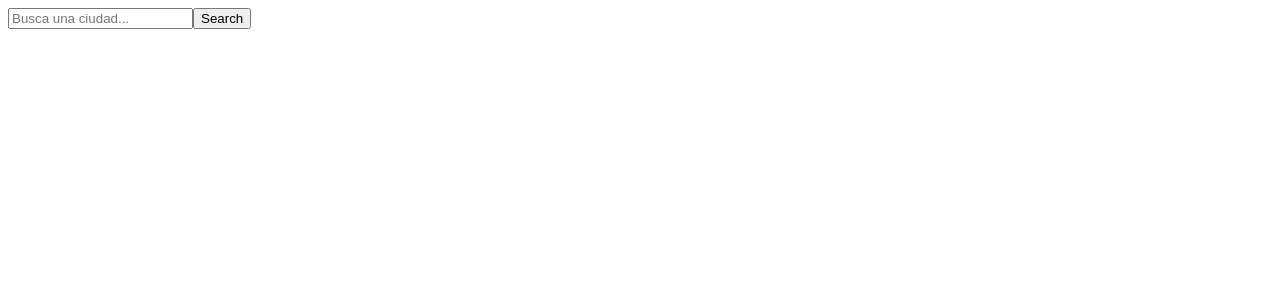
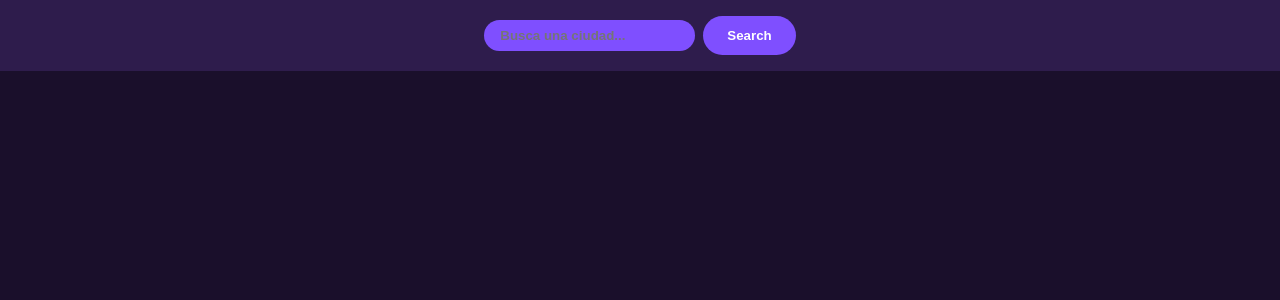
Before and after one commit to Artarexces/Weather-app, a React (Vite) app in the folder WeatherApp/: page / in a window 1280 px wide. Shown: the top 300 px of the page. Built offline with nearby package versions, Linux system fonts and the light colour scheme; no server answers.

Commit message:
Rework componentes + css

```diff
--- a/WeatherApp/src/App.css
+++ b/WeatherApp/src/App.css
@@ -0,0 +1,148 @@
+:root {
+    --bg-dark: #1a0f2b;
+    --bg-ligth: #2e1c4c;
+    --card-bg: #3a245f;
+    --accent: #7f4fff;
+    --text-ligth: #ffffff;
+    --text-muted: #cfc5e2;
+}
+
+body {
+    margin: 0;
+    padding: 0;
+    font-family: 'Segoe UI', Tahoma, Geneva, Verdana, sans-serif;
+    background-color: var(--bg-dark);
+    color: var(--text-ligth);
+}
+
+.App {
+    display: flex;
+    flex-direction: column;
+    min-height: 100vh;
+}
+
+main {
+    flex: 1;
+    padding: 1rem;
+    display: grid;
+    gap: 1.5rem;
+    grid-template-columns: 1fr 1fr;
+}
+
+@media (max-width: 786px) {
+    main {
+        grid-template-columns: 1fr;
+    }
+}
+
+/* Header styles */
+
+.header {
+    background: var(--bg-ligth);
+    padding: 1rem;
+    text-align: center;
+}
+
+.header-form {
+    display: inline-flex;
+    align-items: center;
+    gap: 0.5rem;
+}
+
+.header-input {
+    padding: 0.5rem 1rem;
+    border: none;
+    border-radius: 999px;
+    background: var(--accent);
+    color: var(--text-ligth);
+    cursor: pointer;
+    font-weight: bold;
+}
+
+.header-btn {
+    padding: 0.75rem 1.5rem;
+    border: none;
+    border-radius: 999px;
+    background: var(--accent);
+    color: var(--text-ligth);
+    font-weight: bolder;
+    cursor: pointer;
+    transition: background 0.3s;
+}
+
+.header-btn:hover{
+    background: #9557ff;
+}
+
+
+/* Currentweather styles */
+
+.current-weather {
+    background: var(--card-bg);
+    padding: 1.5rem;
+    border-radius: 1rem;
+    text-align: center;
+}
+
+.current-weather img {
+    width: 80px;
+    height: 80px;
+}
+
+.current-weather h2 {
+    margin: 0.5rem 0;
+}
+
+.current-weather p {
+    margin: 0.25rem 0;
+    color: var(--text-muted);
+}
+
+.forecast-card {
+    display: flex;
+    gap: 1rem;
+    overflow-x: auto;
+    padding-bottom: 0.5rem;
+}
+
+.forecast-card > div {
+    background: var(--card-bg);
+    padding: 1rem;
+    border-radius: 1rem;
+    flex: 0 0 100px;
+    text-align: center;
+}
+
+.forecast-card img {
+    height: 40px;
+    width: 40px;
+
+}
+
+
+.background {
+    position: fixed;
+    top:0;
+    left:0;
+    width: 100%;
+    height: 100%;
+    z-index: -1;
+    background-size: cover;
+    transition: background 0.5s ease;
+}
+
+.background.clear {
+    background-image: url('/images/clear-day.jpg');
+}
+
+.background.night {
+    background-image: url('/images/clear-night-day.jpg');
+}
+
+.background.rain {
+    background-image: url('/images/.rain.jpg');
+}
+
+.background.cloudy {
+    background-image: url('/images/cloudy.jpg');
+}
--- a/WeatherApp/src/Components/Background.jsx
+++ b/WeatherApp/src/Components/Background.jsx
@@ -1,12 +1,22 @@
 import React from 'react'
 
 
-const Background = ({ weather, hour }) => {
+const Background = ({ weather }) => {
     let className = 'default';
 
-    if (weather?.includes('rain')) className = 'rain';
-    else if (weather?.includes('cloudy')) className = 'cloudy';
-    else if (weather?.includes('clear')) className = hour > 18 ? 'night' : 'clear';
+    if(weather && weather.weather && weather.weather.length){
+        const condition = weather.weather[0].main.toLowerCase();
+
+        const hour = new Date(weather.dt * 1000).getHours();
+
+        if(condition.includes('rain')) {
+            className ='rain';
+        } else if (condition.includes('cloud')){
+            className = 'cloudy';
+        } else if (condition.includes('clear')){
+            className = hour >= 18 || hour < 6 ? 'night' : 'clear';
+        }
+    }
     return (
         <div className={`background ${className}`}></div>
     )
--- a/WeatherApp/src/Components/CurrentWeather.jsx
+++ b/WeatherApp/src/Components/CurrentWeather.jsx
@@ -8,7 +8,7 @@ const CurrentWeather = ({ data }) => {
     const iconUrl = `https://openweathermap.org/img/wn/${iconCode}@2x.png`;
 
     return (
-        <section>
+        <section className='current-weather'>
             <h2>{name}</h2>
             <img src={iconUrl} alt={weather[0].description} />
             <p>{weather[0].description}</p>
--- a/WeatherApp/src/Components/Forecast.jsx
+++ b/WeatherApp/src/Components/Forecast.jsx
@@ -1,18 +1,47 @@
 import React from 'react'
 
 const Forecast = ({ data }) => {
-    if (!data) return null;
+    if (!data || !data.list)
+        return null;
+
+    const dailyData = {};
+
+    data.list.forEach(item => {
+        const date = new Date (item.dt * 1000).toLocaleDateString('es-AR');
+
+        if (!dailyData[date]){
+            dailyData[date] = {
+                temps: [],
+                icons: [],
+                description: []
+            };
+        }
+
+        dailyData[date].temps.push(item.main.temp);
+        dailyData[date].icons.push(item.weather[0].icons);
+        dailyData[date].description.push(item.weather[0].description)
+    });
+
+    const summerizedForecast = Object.entries(dailyData).map(([date,values])=> {
+        const min = Math.min(...values.temps);
+        const max = Math.max(...values.temps);
+        const icons = values.icons[0];
+        const description = values.description[0];
+
+        return { date, min, max, icons, description };
+    });
     return (
         <section>
             <h3>Pronostico semanal</h3>
             <div className='forecast-card'>
-                {data.map((day, index) => (
+                {summerizedForecast.map((day, index) => (
                     <div key={index}>
-                        <p>{new Date(day.dt * 1000).toLocaleDateString()}</p>
-                        <p>{Math.round(day.temp.day)}°C</p>
-                        <p>{day.weather[0].main}</p>
+                        <p>{day.date}</p>
+                        <img src={`https://openweathermap.org/img/wn/${day.icon}@2x.png`} alt={day.description}/>
+                        <p>{Math.round(day.min)}°C / {Math.round(day.max)}°C</p>
+                        <p>{day.description}</p>
                     </div>
-                ))};
+                ))}
             </div>
         </section>
     );
--- a/WeatherApp/src/Components/Header.jsx
+++ b/WeatherApp/src/Components/Header.jsx
@@ -11,15 +11,16 @@ const Header = ({ onSearch }) => {
     }
 
     return (
-        <header>
-            <form onSubmit={handleSubmit}>
+        <header className='header'>
+            <form onSubmit={handleSubmit} className='header-form'>
                 <input
+                    className='header-input'
                     type="text"
                     placeholder='Busca una ciudad...'
                     value={city}
                     onChange={(e) => setCity(e.target.value)}
                 />
-                <button type="submit">Search</button>
+                <button className='header-btn' type="submit">Search</button>
             </form>
         </header>
     )
```
